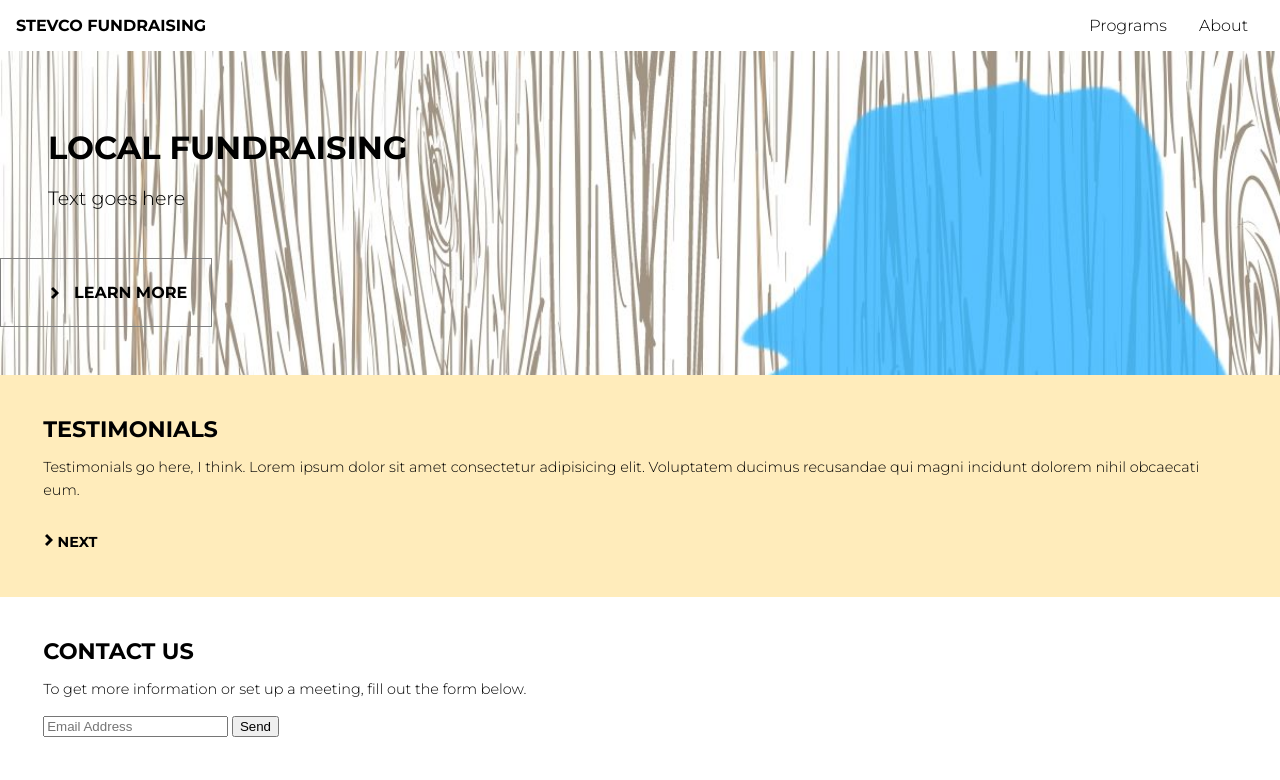
After one commit to bradfordshimp/stevco, a PHP site: page /modern.html in a window 1280 px wide. The commit adds this page. Shown: the top 780 px of the page. Run offline with PHP 8.4, Linux system fonts and the light colour scheme.

Commit message:
CSS colors behind testimonials

```diff
--- /dev/null
+++ b/css/main.css
@@ -0,0 +1,120 @@
+@import url("https://fonts.googleapis.com/css?family=Montserrat:300,700&display=swap");
+body, html {
+  margin: 0;
+}
+
+body {
+  height: 100%;
+  font-family: 'Montserrat', Arial, sans-serif;
+}
+
+header {
+  position: absolute;
+  padding: 1em;
+  z-index: 20;
+  display: -webkit-box;
+  display: -ms-flexbox;
+  display: flex;
+  -webkit-box-pack: justify;
+      -ms-flex-pack: justify;
+          justify-content: space-between;
+  width: calc(100% - 2em);
+  background: white;
+}
+
+header a {
+  text-decoration: none;
+  color: black;
+}
+
+header a.logo {
+  font-weight: bold;
+  text-transform: uppercase;
+}
+
+header nav ul {
+  list-style-type: none;
+  display: -webkit-box;
+  display: -ms-flexbox;
+  display: flex;
+  -ms-flex-pack: distribute;
+      justify-content: space-around;
+  width: 100%;
+  margin: 0;
+  padding: 0;
+}
+
+header nav ul li a {
+  padding: 1em;
+}
+
+.wrapper {
+  display: -ms-grid;
+  display: grid;
+  -ms-grid-columns: auto;
+      grid-template-columns: auto;
+}
+
+.wrapper main, .wrapper aside {
+  padding: 3em;
+}
+
+.wrapper main h1, .wrapper main h2, .wrapper main .read-btn, .wrapper aside h1, .wrapper aside h2, .wrapper aside .read-btn {
+  text-transform: uppercase;
+  margin: 0;
+}
+
+.wrapper main h2, .wrapper aside h2 {
+  font-size: 1.4rem;
+}
+
+.wrapper main .read-btn, .wrapper aside .read-btn {
+  text-decoration: none;
+  color: black;
+  font-weight: bold;
+  background: url("../images/iconmonstr-arrow-24.svg") no-repeat;
+  background-size: 12px;
+  background-position: 0 3px;
+  padding-left: 1em;
+}
+
+.wrapper main .primary, .wrapper aside .primary {
+  padding: 1.5em 1.5em 1.5em calc(3em + 25px);
+  background-position: 3em;
+  border: 1px solid gray;
+  display: inline-block;
+  margin-top: 3em;
+  margin-left: -3em;
+}
+
+.wrapper main .clipper, .wrapper aside .clipper {
+  overflow: hidden;
+}
+
+.wrapper main.hero {
+  padding-top: 8em;
+  background: url("../images/NYBackground.jpg");
+  background-size: cover;
+}
+
+.wrapper main.hero p {
+  width: 70%;
+  font-size: 1.2rem;
+  margin-bottom: 0;
+}
+
+.wrapper aside.sidebar, .wrapper aside.subscribe {
+  font-size: .9rem;
+  line-height: 1.6em;
+}
+
+.wrapper aside.sidebar {
+  background: #FFECBB;
+}
+
+.wrapper aside.sidebar .read-btn {
+  margin-top: 2em;
+  display: block;
+  background-position: 0 .2em;
+}
+/*# sourceMappingURL=main.css.map */
--- /dev/null
+++ b/css/main.scss
@@ -0,0 +1,119 @@
+@import url('https://fonts.googleapis.com/css?family=Montserrat:300,700&display=swap');
+
+$primary-color: #FFECBB;
+$submit-btn-bg-color: black;
+$submit-btn-color: white;
+
+
+body, html {
+    margin: 0;
+}
+
+body {
+    height: 100%;
+    font-family: 'Montserrat', Arial, sans-serif;
+    // display: none;
+}
+
+header {
+    position: absolute;
+    padding: 1em;
+    z-index: 20;
+    display: flex;
+    justify-content: space-between;
+    width: calc(100% - 2em);
+    background: white;
+
+    a {
+        text-decoration: none;
+        color: black;
+    }
+
+    a.logo {
+        font-weight: bold;
+        text-transform: uppercase;
+    }
+
+    nav ul {
+        list-style-type: none;
+        display: flex;
+        justify-content: space-around;
+        width: 100%;
+        margin: 0;
+        padding: 0;
+
+        li a {
+            padding: 1em;
+        }
+    }
+}
+
+.wrapper {
+    display: grid;
+    grid-template-columns: auto;
+
+    main, aside {
+        padding: 3em;
+
+        h1, h2, .read-btn {
+            text-transform: uppercase;
+            margin: 0;
+        }
+
+        h2 {
+            font-size: 1.4rem;
+        }
+
+        .read-btn {
+            text-decoration: none;
+            color: black;
+            font-weight: bold;
+            background: url('../images/iconmonstr-arrow-24.svg') no-repeat;
+            background-size: 12px;
+            background-position: 0 3px;
+            padding-left: 1em;
+
+        }
+
+        .primary {
+            padding: 1.5em 1.5em 1.5em calc(3em + 25px);
+            background-position: 3em;
+            border: 1px solid gray;
+            display: inline-block;
+            margin-top: 3em;
+            margin-left: -3em;
+
+        }
+
+        .clipper {
+            overflow: hidden;
+        }
+    }
+
+
+        main.hero {
+            padding-top: 8em;
+            background: url('../images/NYBackground.jpg');
+            background-size: cover;
+
+            p {
+                width: 70%;
+                font-size: 1.2rem;
+                margin-bottom: 0;
+            }
+        }
+    aside.sidebar, aside.subscribe {
+        font-size: .9rem;
+        line-height: 1.6em;
+    }
+
+    aside.sidebar {
+        background: $primary-color;
+
+        .read-btn {
+            margin-top: 2em;
+            display: block;
+            background-position: 0 .2em;
+        }
+    }
+}
--- /dev/null
+++ b/modern.html
@@ -0,0 +1,67 @@
+<!DOCTYPE html>
+<html lang="en">
+
+<head>
+    <meta charset="UTF-8">
+    <meta name="viewport" content="width=device-width, initial-scale=1.0">
+    <meta http-equiv="X-UA-Compatible" content="ie=edge">
+    <title>Document</title>
+    <link rel="stylesheet" href="css/main.css">
+</head>
+
+<body>
+    <header>
+        <a href="#" class="logo"> Stevco Fundraising </a>
+        <nav>
+            <ul>
+                <li> <a href="/programs.html"> Programs </a> </li>
+                <li> <a href="/about.html"> About </a> </li>
+            </ul>
+        </nav>
+    </header>
+    <div class="wrapper">
+        <main class="hero">
+            <div class="inner">
+                <div class="clipper">
+                    <h1> Local Fundraising </h1>
+                </div>
+                <div class="anim-panel">
+                    <p> Text goes here </p>
+                    <a href="#" class="read-btn primary"> Learn More </a>
+                </div>
+            </div>
+        </main>
+        <aside class="sidebar">
+            <div class="inner">
+                <div class="clipper">
+                    <h2> Testimonials </h2>
+                </div>
+                <div class="anim-panel">
+                    <p> Testimonials go here, I think. Lorem ipsum
+                        dolor sit amet consectetur adipisicing elit.
+                        Voluptatem ducimus recusandae qui magni
+                        incidunt dolorem nihil obcaecati eum.
+                    </p>
+                    <a href="#" class="read-btn"> Next </a>
+                </div>
+
+            </div>
+        </aside>
+        <aside class="subscribe">
+            <div class="inner">
+                <div class="clipper">
+                    <h2> Contact Us </h2>
+                </div>
+                <div class="anim-panel">
+                    <p> To get more information or set up a meeting,
+                        fill out the form below.
+                    </p>
+                    <input type="text" name="Email" id="Email" placeholder="Email Address">
+                    <button class="cta"> Send </button>
+                </div>
+            </div>
+        </aside>
+    </div>
+</body>
+
+</html>
```
Also changed, not shown: css/style.css (+50 -2 lines), images/Black Tie Desserts Back.png (added), images/Black Tie Desserts Front.png (added), images/NYBackground.jpg (added), images/Zap.png (added), images/iconmonstr-arrow-24.svg (added), 1 other file.
